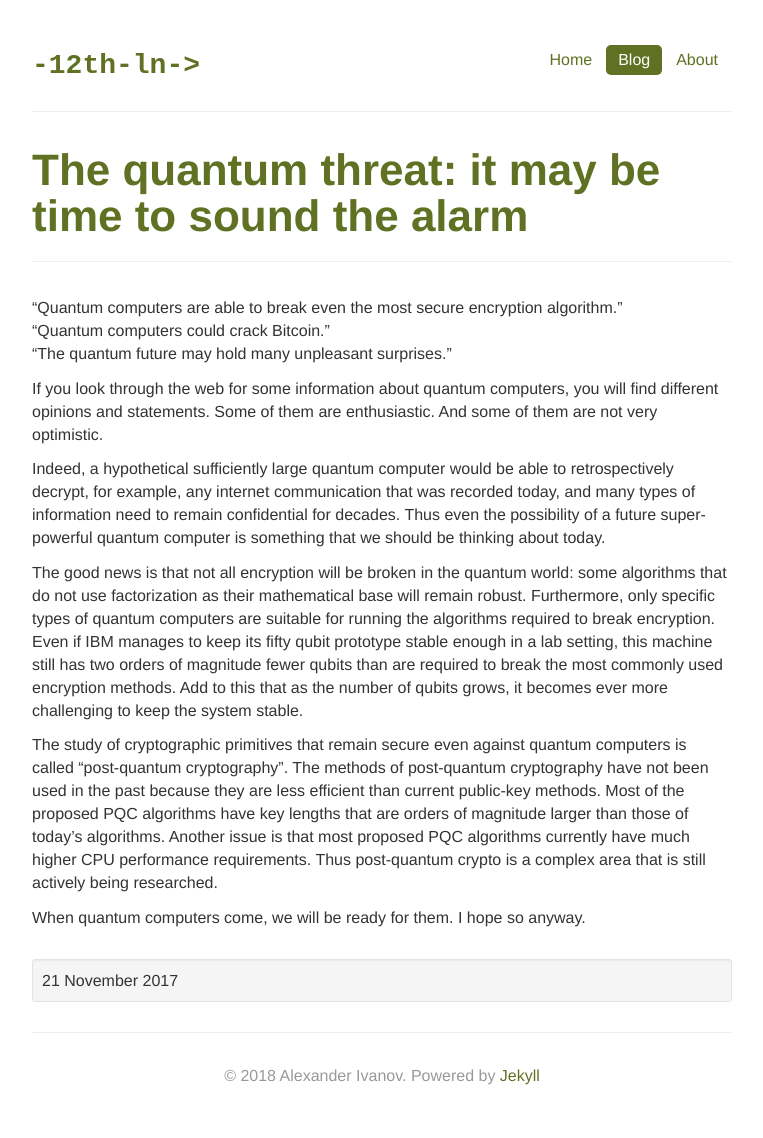
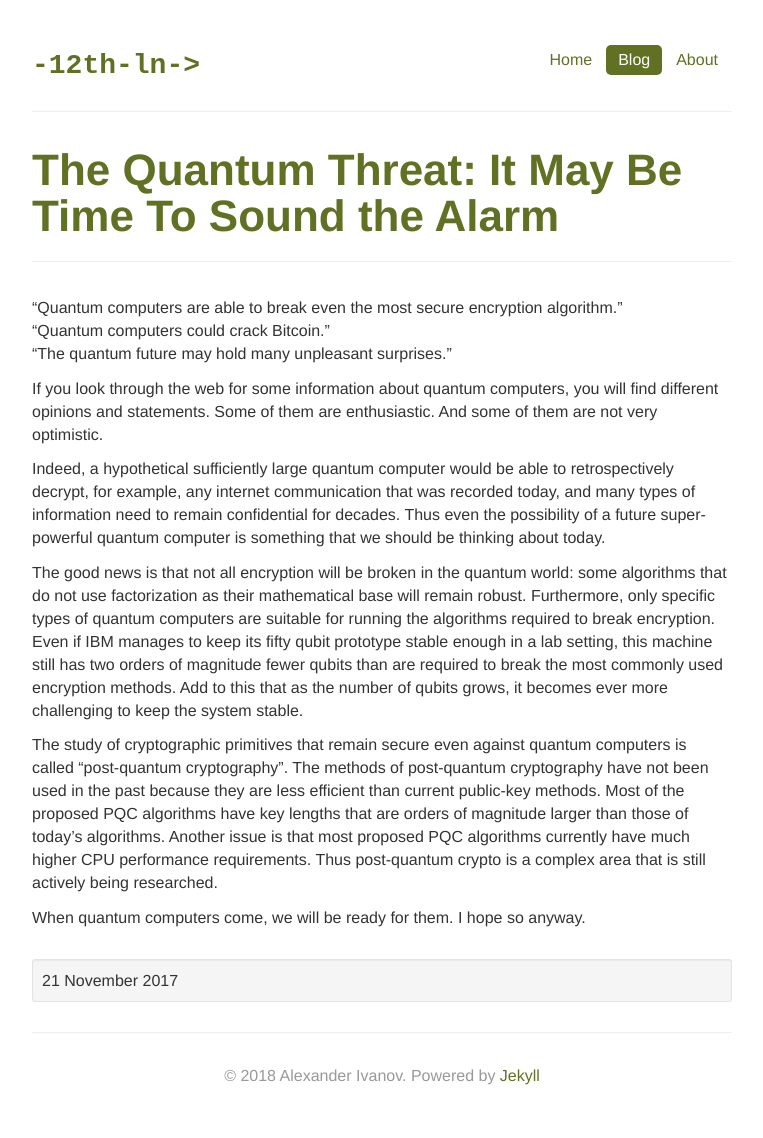
Before and after one commit to sashasyedin/twelfthlane.net, a Jekyll site: the page built from _posts/2017-11-21-the-quantum-threat-it-may-be-time-to-sound-the-alarm.md, in a window 1280 px wide. Shown: the whole page, without its empty margins (258-1021 px from the left). Built offline with Jekyll 4.4.1, drawn with Linux system fonts in a browser that asks for light colours.

```diff
--- a/_posts/2017-11-21-the-quantum-threat-it-may-be-time-to-sound-the-alarm.md
+++ b/_posts/2017-11-21-the-quantum-threat-it-may-be-time-to-sound-the-alarm.md
@@ -1,5 +1,5 @@
 ---
-title: "The quantum threat: it may be time to sound the alarm"
+title: "The Quantum Threat: It May Be Time To Sound the Alarm"
 layout: post
 subtitle: Quantum Computers
 category: Technology
```
Also changed, not shown: _posts/2017-10-10-privacy-they-have-never-heard-of-that-server.md (+1 -1 lines), _posts/2018-01-04-social-media-time-to-take-the-next-step.md (+1 -1 lines), _posts/2018-08-28-dreaming-of-virtual-reality.md (added, +17 -0 lines).
